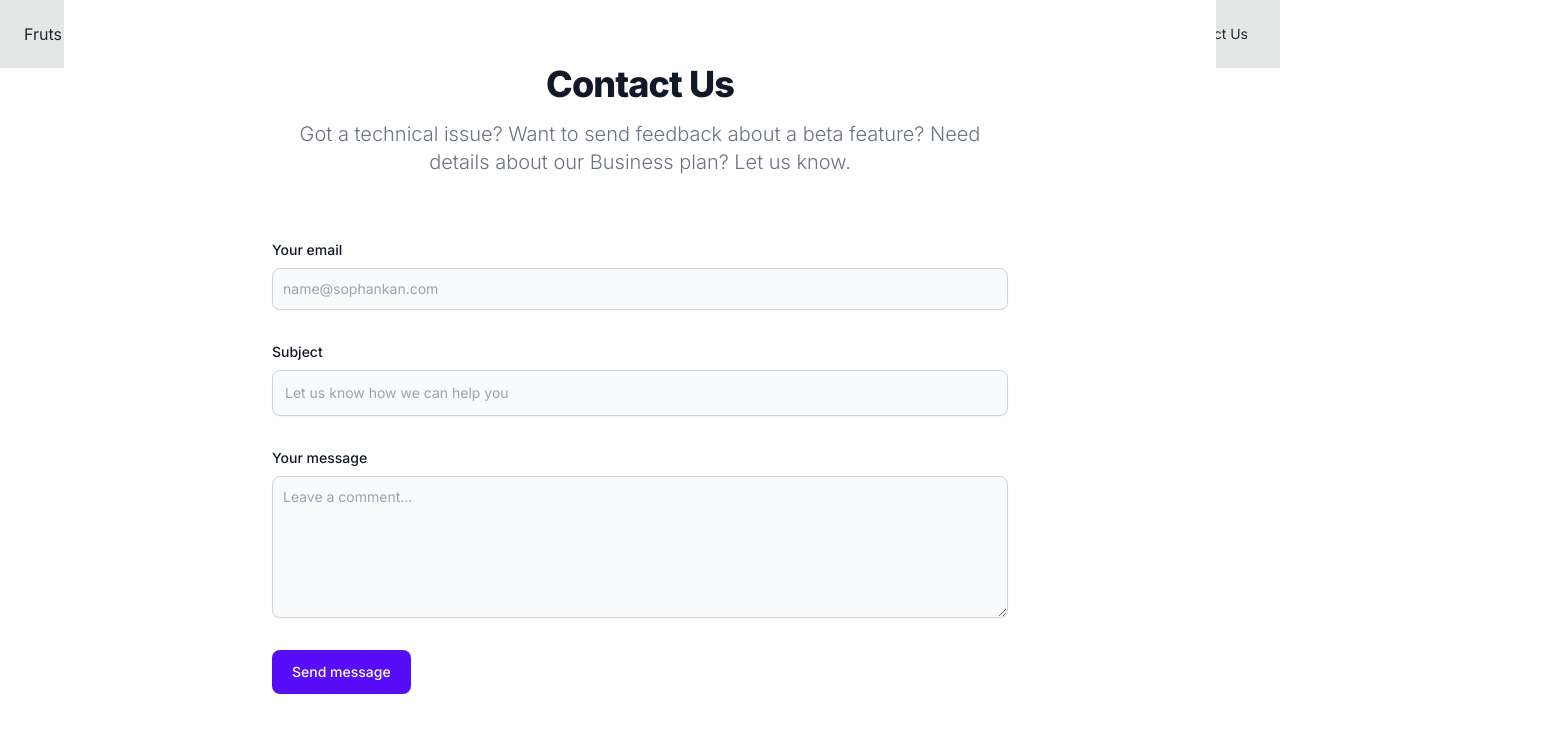
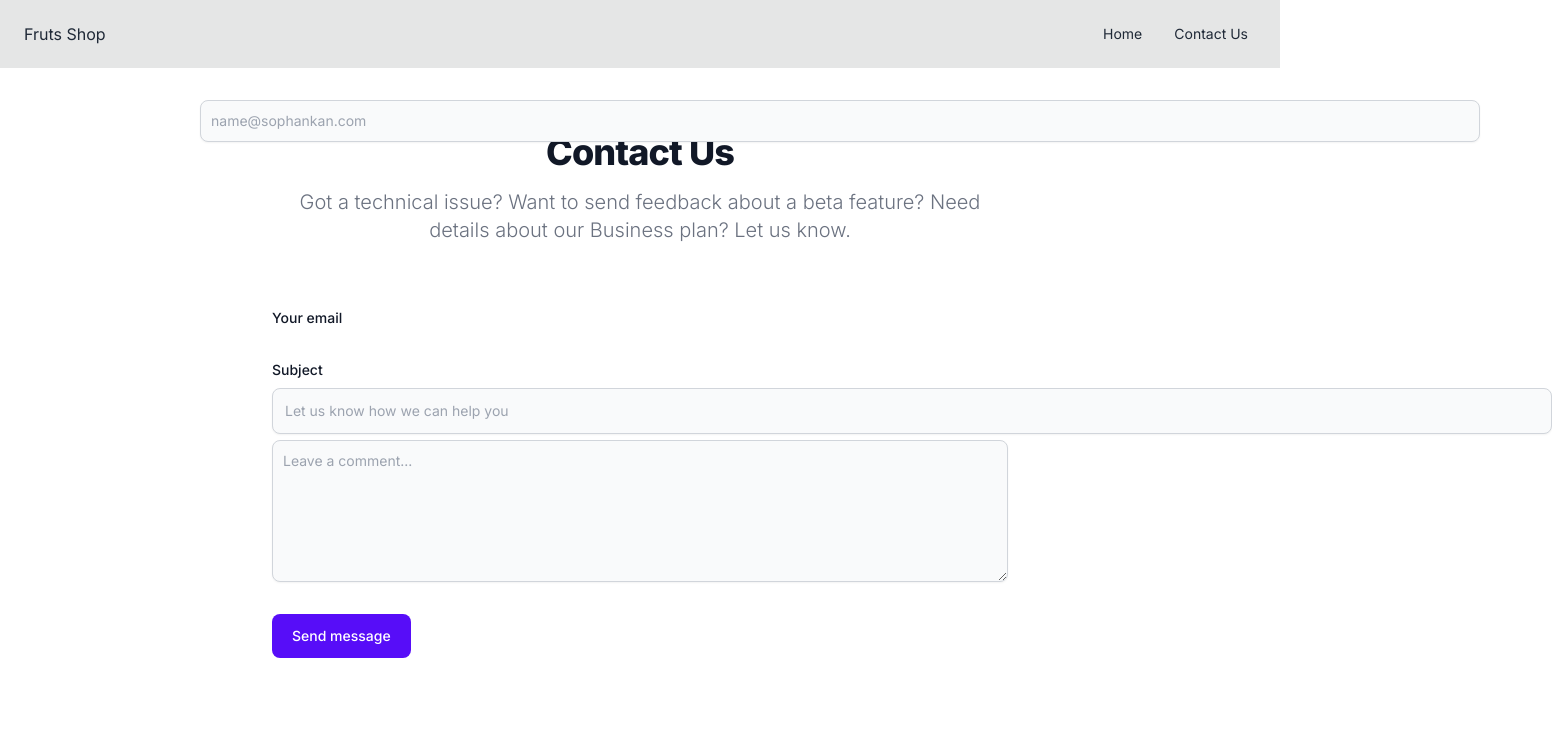
Before and after one commit to PHANZzz/Ecommerce-Project, a Next.js app: page /Contact in a window 1280 px wide. Shown: the top 732 px of the page, 1552 px wide, since content can reach past the window. Built offline with nearby package versions, Linux system fonts and the light colour scheme.

Commit message:
time to testing

```diff
--- a/app/globals.css
+++ b/app/globals.css
@@ -19,5 +19,22 @@ img {
 #Contact {
   margin-left: 5%;
   width: 90%;
+}
+#Contact form input {
   position: absolute;
 }
+
+#Contact form input[type="email"] {
+  top: 100px;
+  left: 200px;
+}
+
+#Contact form input[type="subject"] {
+  top: 200px;
+  left: 200px;
+}
+
+#Contact form textarea {
+  top: 300px;
+  left: 200px;
+}
```
